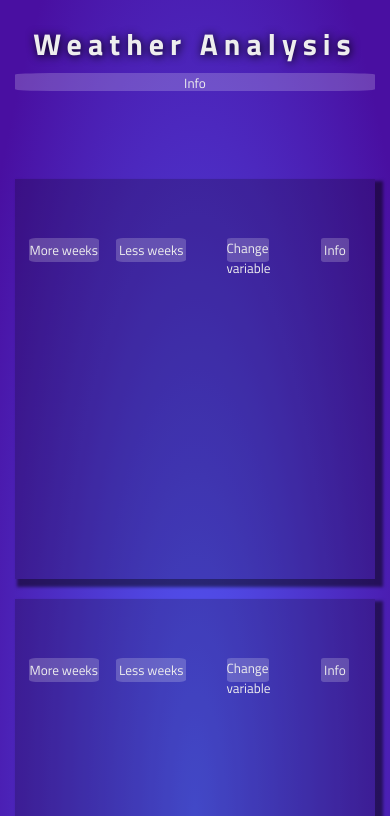
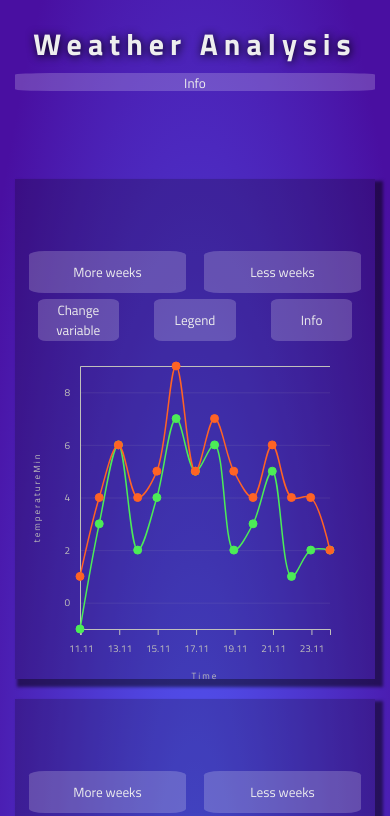
Before and after one commit to mwisniewski1991/weatherAnalysis, a website built with Parcel: page src/index.html in a window 390 px wide. Shown: the top 816 px of the page. Built offline with nearby package versions, Linux system fonts and the light colour scheme; files whose address does not match are found by name.

Commit message:
Fix resposnivness for controller element

```diff
--- a/src/index.html
+++ b/src/index.html
@@ -39,10 +39,10 @@
             <div class="block__controller">
 
                 <div class="block__module block__module--time">
-                    <button class="block__button button block__button--changeTime" value="1">
-                            More weeks
+                    <button class="block__button button block__button--changeTime block__button--moreTime" value="1">
+                        More weeks
                     </button>
-                    <button class="block__button button block__button--changeTime" value="-1">
+                    <button class="block__button button block__button--changeTime block__button--lessTime" value="-1">
                         Less weeks
                     </button>
                 </div>
@@ -52,6 +52,13 @@
                         Change variable
                     </button>
                 </div>
+
+                <div class="block__module block__module--legend">
+                    <button class="block__button block__button--legend button">
+                        Legend
+                    </button>
+                </div>
+
 
                 <div class="block__module block__module--info">
                     <button class="block__button block__button--info button">
@@ -84,10 +91,10 @@
                 <div class="block__controller">
 
                     <div class="block__module block__module--time">
-                        <button class="block__button button block__button--changeTime" value="1">
+                        <button class="block__button button block__button--changeTime block__button--moreTime" value="1">
                             More weeks
                         </button>
-                        <button class="block__button button block__button--changeTime" value="-1">
+                        <button class="block__button button block__button--changeTime block__button--lessTime" value="-1">
                             Less weeks
                         </button>
                     </div>
@@ -120,10 +127,10 @@
             </div>
             <div class="block__controller">
                 <div class="block__module block__module--time">
-                        <button class="block__button button block__button--changeTime" value="1">
+                        <button class="block__button button block__button--changeTime block__button--moreTime" value="1">
                             More hours
                             </button>
-                        <button class="block__button button block__button--changeTime" value="-1">
+                        <button class="block__button button block__button--changeTime block__button--lessTime" value="-1">
                             Less hours
                         </button>
                     </div>
--- a/src/js/apidata/data.js
+++ b/src/js/apidata/data.js
@@ -25,7 +25,7 @@ export default class DataCollector{
             chartTitle: 'Daily forecast per week',
             xLabel: 'Time',
             yLabel: 'Temperature',
-            timePeriod: 1,
+            timePeriod: 2,
             routes: ['dailySummarise', 'dailyForecastWeekly'],
             variables: ['temperatureMin', 'temperatureMax', 'pressure', 'humidity', 'cloudCover'],
             info: 'Daily weekly chart. Lorem ipsum dolor sit amet consectetur adipisicing elit. Ipsa, vero placeat? Obcaecati, saepe Lorem ipsum dolor sit amet consectetur adipisicing elit. Ipsa, vero placeat? Obcaecati, saepe Lorem ipsum dolor sit amet consectetur adipisicing elit. Ipsa, vero placeat? Obcaecati, saepe',
@@ -57,7 +57,7 @@ export default class DataCollector{
             chartTitle: 'Daily forecast per day',
             xLabel: 'Time',
             yLabel: 'Temperature',
-            timePeriod: 1,
+            timePeriod: 2,
             routes: ['dailySummarise', 'dailyForecastDaily'],
             variables: ['temperatureMin', 'temperatureMax', 'pressure', 'humidity', 'cloudCover'],
             info: 'Daily daily chart. Ipsa, vero placeat? Obcaecati, saepe Lorem ipsum dolor sit amet consectetur adipisicing elit. Ipsa, vero placeat? Obcaecati, saepe Lorem ipsum dolor sit amet consectetur adipisicing elit. Ipsa, vero placeat? Obcaecati, saepe',
@@ -89,7 +89,7 @@ export default class DataCollector{
             chartTitle: 'Hourly forecast',
             xLabel: 'Time',
             yLabel: 'Temperature',
-            timePeriod: 1,
+            timePeriod: 2,
             routes: ['currentWeather', 'hourlyForecast'],
             variables: ['temperature', 'pressure', 'humidity', 'cloudCover'],
             info: 'Hourly chart. Saepe Lorem ipsum dolor sit amet consectetur adipisicing elit. Ipsa, vero placeat? Obcaecati, saepe Lorem ipsum dolor sit amet consectetur adipisicing elit. Ipsa, vero placeat? Obcaecati, saepe',
--- a/src/js/index.js
+++ b/src/js/index.js
@@ -15,9 +15,13 @@ const appCtrl = async () => {
     state.dataCollector = new DataCollector;
     state.chartCreator = new ChartCreator;
 
-    await state.dataCollector.loadApi('dailyWeekly', 1);
-    await state.dataCollector.loadApi('dailyDaily', 1);
-    await state.dataCollector.loadApi('hourly', 1);
+    // await state.dataCollector.loadApi('dailyWeekly', 2);
+    // await state.dataCollector.loadApi('dailyDaily', 2);
+    // await state.dataCollector.loadApi('hourly', 2);
+
+    await state.dataCollector.loadData('dailyWeekly', 2);
+
+
 
     const { dailyWeekly, dailyDaily, hourly } = state.dataCollector;
 
@@ -33,7 +37,7 @@ const appCtrl = async () => {
     ui.renderInfoText('dailyDaily', dailyDaily.info, dailyDaily.chartTitle);
     ui.renderInfoText('hourly', hourly.info, hourly.chartTitle);
 
-    console.log(state.dataCollector.dailyDaily);
+    console.log(state.dataCollector.dailyWeekly);
     // console.log(state.chartCreator);
 }
 appCtrl();
@@ -47,17 +51,50 @@ const changeTimePeriod = async (e) => {
     const chartType = e.target.parentNode.parentNode.parentNode.id;
     const timePeriod = state.dataCollector[chartType].timePeriod;
     const weeksCalc =  timePeriod + parseInt(e.target.value);
+    const minPeriod = 1;
+    const maxPeriod = 4;
 
-    if(weeksCalc > 0 && weeksCalc<4){   //no longer than 3 periods
+    const buttonLess = document.querySelector(`#${chartType}`).querySelector('.block__button--lessTime');
+    const buttonMore = document.querySelector(`#${chartType}`).querySelector('.block__button--moreTime');
+    const buttonLessClassList = Array.from(buttonLess.classList);
+    const buttonMoreClassList = Array.from(buttonMore.classList);
+
+    //PART TO CONFIGURE BUTTONS
+    if(buttonLessClassList.includes('button--disactivate')){
+        buttonLess.classList.toggle('button--disactivate');
+        buttonLess.addEventListener('click', changeTimePeriod);
+    };
+    if(buttonMoreClassList.includes('button--disactivate')){
+        buttonMore.classList.toggle('button--disactivate');
+        buttonMore.addEventListener('click', changeTimePeriod);
+    };
+
+    //PART TO CHANGE TIME PERIOD IN STATE
+    if(weeksCalc >= minPeriod && weeksCalc <= maxPeriod){   //no longer than 3 periods
         state.dataCollector[chartType].timePeriod = weeksCalc;
+    };
+
+    console.log(state.dataCollector[chartType].timePeriod);
+
+
+    //PART TO CONFIGURE BUTTONS
+    if (state.dataCollector[chartType].timePeriod === minPeriod){
+        buttonLess.classList.toggle('button--disactivate');
+        buttonLess.removeEventListener('click', changeTimePeriod);
+    }
+    if(state.dataCollector[chartType].timePeriod === maxPeriod){
+        buttonMore.classList.toggle('button--disactivate');
+        buttonMore.removeEventListener('click', changeTimePeriod);
     };
 
     await state.dataCollector.loadApi(chartType, state.dataCollector[chartType].timePeriod);
     state.chartCreator.changeChart(state.dataCollector[chartType]);
 
+
 };
 
 htmlComponents.changePeriod.buttonsWeeks.forEach((button) => {button.addEventListener('click', changeTimePeriod)});
+
 
 //CHANGE VARIABLE
 const changeVariable = (e) => {
--- a/src/styles/_components.scss
+++ b/src/styles/_components.scss
@@ -77,6 +77,10 @@
         display: flex;
         justify-content: center;
         align-items: center;
+
+        @media screen and (max-width: $break-small){
+            height: 13%;
+        }
     }
 
     &__controller{
@@ -84,27 +88,100 @@
 
         display: flex;
         justify-content: space-around;
+
+        @media screen and (max-width: $break-small){
+            height: 17%;
+            margin-bottom: 2rem;
+            flex-direction: row;
+            flex-wrap: wrap;
+        }
     }
 
     &__chart{
         position: relative;
         height: 75%;
+
+        @media screen and (max-width: $break-small){
+            height: 70%;
+        }
     }
 
     &__module{
         display: flex;
         justify-content: space-around;
 
+        @media screen and (max-width: $break-small){
+            margin-bottom: 1rem;
+        }
+
         &--time{
             width: 50%;
+
+            @media screen and (max-width: $break-small){
+                display: flex;
+                justify-content: space-around;
+
+                width: 100%;
+            }
         }
 
         &--var{
-            width: 30%;
+            width: 24%;
+
+            @media screen and (max-width: $break-small){
+                width: calc(100% / 3);
+            }
+        }
+
+        &--legend{
+            width: 13%;
+
+            @media screen and (max-width: $break-small){
+                width: calc(100% / 3);
+            }
         }
 
         &--info{
-            width: 20%;
+            width: 13%;
+
+            @media screen and (max-width: $break-small){
+                width: calc(100% / 3);
+            }
+        }
+
+    }
+
+    &__button{
+        height: 4rem;
+
+        &--changeTime{
+            width: 45%;
+
+            @media screen and (max-width: $break-small){
+                width: 45%;
+            }
+        }
+
+        &--vars{
+            width: 70%;
+
+        }
+
+        &--legend{
+            width: 70%;
+        }
+
+        &--info{
+            width: 70%;
+
+        }
+
+        @media screen and (max-width: $break-medium){
+            height: 6rem;
+        }
+
+        @media screen and (max-width: $break-small){
+            height: 7rem;
         }
 
     }
@@ -125,12 +202,7 @@
         height: 93%;
     }
 
-    &__button{
-        width: 40%;
-        height: 4rem;
 
-
-    }
 
 }
 
@@ -200,7 +272,7 @@
       background-color: $colorOne;
     }
 
-  }
+}
 
 .chartInfo {
     visibility: hidden;
--- a/src/styles/_layout.scss
+++ b/src/styles/_layout.scss
@@ -30,7 +30,7 @@
 
 
         @media screen and (max-width: $break-small){
-            height: 400px;
+            height: 500px;
         }
 
     }
```
